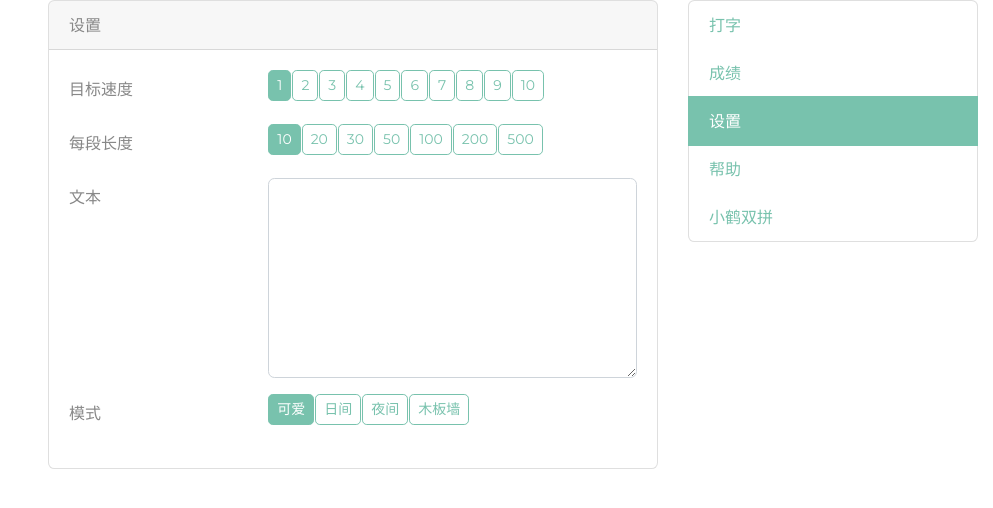
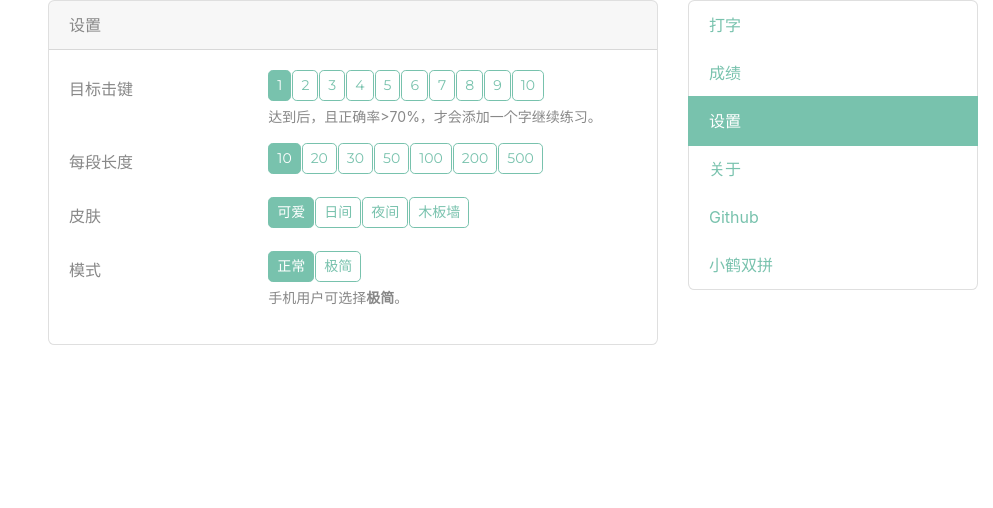
Before and after one commit to garfeng/xnhe, a React (Create React App) app: page /#/config in a window 1280 px wide. Shown: the top 508 px of the page, without its empty margins (287-1280 px from the left). Built offline with nearby package versions, Linux system fonts and the light colour scheme; the HTML template or start-up script is replaced by a standard one.

Commit message:
极简模式给手机用

```diff
--- a/src/js/config.jsx
+++ b/src/js/config.jsx
@@ -1,5 +1,5 @@
 import React, { Component } from "react";
-import { Row, Col, Card, CardHeader, CardBody, Form, FormGroup, Label, Input, Button, CardBlock } from "reactstrap";
+import { Row, Col, Card, CardHeader, CardBody, Form, FormText, FormGroup, Label, Input, Button, CardBlock } from "reactstrap";
 import db from './storage';
 
 class SelectButton extends Component {
@@ -36,13 +36,17 @@ class Config extends Component {
             goalSpeed: parseInt(db.getItem("goalSpeed")) || 1,
             currentLen: parseInt(db.getItem("currentLen")) || 10,
             article: db.getItem("article") || "",
-      night: parseInt(db.getItem("night")) || 0
+            night: parseInt(db.getItem("night")) || 0,
+            simple: parseInt(db.getItem("simple")) || 0
         }
         this.selectSpeed = this.selectSpeed.bind(this);
         this.selectLen = this.selectLen.bind(this);
         this.onInputArticle = this.onInputArticle.bind(this);
         this.triggerNight = this.triggerNight.bind(this);
+        this.triggerMode = this.triggerMode.bind(this)
         this.modeMap = ["可爱", "日间", "夜间", "木板墙"];
+        this.simpleMode = ["正常", "极简"];
+
     }
 
     triggerNight(d) {
@@ -70,6 +74,13 @@ class Config extends Component {
         db.setItem("goalSpeed", d.toString());
     }
 
+    triggerMode(d) {
+        const index = Math.max(this.simpleMode.indexOf(d), 0);
+        this.setState({ simple: index });
+        db.setItem("simple", index.toString());
+        window.forceUpdate();
+    }
+
     render() {
         const speedMap = [1, 2, 3, 4, 5, 6, 7, 8, 9, 10];
         const lenMap = [10, 20, 30, 50, 100, 200, 500];
@@ -78,17 +89,21 @@ class Config extends Component {
             <CardHeader>设置</CardHeader>
             <CardBody>
                 <Form>
-          <OneInputLine _id="goal_speed" name="目标速度">
+                    <OneInputLine _id="goal_speed" name="目标击键">
                         {speedMap.map(d => <SelectButton onClick={this.selectSpeed} currentValue={this.state.goalSpeed} value={d} key={d} />)}
+                        <FormText>
+                            达到后，且正确率>70%，才会添加一个字继续练习。
+                        </FormText>
                     </OneInputLine>
                     <OneInputLine _id="words_len" name="每段长度">
                         {lenMap.map(d => <SelectButton onClick={this.selectLen} currentValue={this.state.currentLen} value={d} key={d} />)}
                     </OneInputLine>
-          <OneInputLine _id="article" name="文本">
-            <Input style={{ height: 200 }} type="textarea" id="article" value={this.state.article} onChange={this.onInputArticle} />
+                    <OneInputLine _id="night" name="皮肤">
+                        {this.modeMap.map(d => <SelectButton onClick={this.triggerNight} currentValue={this.modeMap[this.state.night]} value={d} key={d} />)}
                     </OneInputLine>
                     <OneInputLine _id="night" name="模式">
-            {this.modeMap.map(d => <SelectButton onClick={this.triggerNight} currentValue={this.modeMap[this.state.night]} value={d} key={d} />)}
+                        {this.simpleMode.map(d => <SelectButton onClick={this.triggerMode} currentValue={this.simpleMode[this.state.simple]} value={d} key={d} />)}
+                        <FormText>手机用户可选择<strong>极简</strong>。</FormText>
                     </OneInputLine>
                 </Form>
             </CardBody>
--- /dev/null
+++ b/src/js/help.jsx
@@ -0,0 +1,22 @@
+import React, { Component } from "react";
+import { Col, Nav, Navbar, NavItem, NavbarBrand, Row, Container, Card, CardBody, CardHeader } from "reactstrap";
+import { NavLink } from "react-router-dom";
+
+class Help extends Component {
+
+  render() {
+    return (<Card className="full">
+      <CardHeader>关于</CardHeader>
+      <CardBody className="full">
+        <h4>一些你可能不会注意到的细节</h4>
+        <hr />
+        <ul>
+          <li>本工具运行时无需联网，所有数据都存储在你的本地。加载完毕后，您可以在地铁等没有信号的位置继续练习，数据不会丢失。</li>
+          <li>每次提高<strong>目标击键</strong>后，已练习的字会被<strong>重置</strong>，请谨慎操作。</li>
+        </ul>
+      </CardBody>
+    </Card>);
+  }
+}
+
+export default Help;
--- a/src/js/index.jsx
+++ b/src/js/index.jsx
@@ -10,12 +10,48 @@ import Navbar from "./navbar";
 import Left from "./left";
 import Right from "./right";
 
+const simpleStyle = `.card-header {
+              display: none;
+            }
+            .card-body {
+              padding: 0.6rem;
+            }
+            .card {
+              margin-bottom: 0.2rem;
+            }
+            .navbar-all {
+              display: none;
+            }
+            hr {
+              margin-top: 0.2rem;
+              margin-bottom: 0.5rem;
+            }`;
+const commonStyle = `.navbar-simple{
+             display: none;
+             }
+             .card{
+              margin-bottom:1rem;
+             }`;
+
+const SimpleStyle = (props) => {
+  if (props.simple) {
+    return (<style>
+      {simpleStyle}
+    </style>);
+  } else {
+    return (<style>
+      {commonStyle}
+    </style>);
+  }
+}
+
 
 class Index extends Component {
   constructor(props) {
     super(props);
     this.state = {
       night: parseInt(db.getItem("night")) || 0,
+      simple: parseInt(db.getItem("simple")) || 0,
       display: "none"
     };
     this.updateMode = this.updateMode.bind(this);
@@ -31,21 +67,21 @@ class Index extends Component {
 
   updateMode() {
     this.setState({
-      night: parseInt(db.getItem("night")) || 0
+      night: parseInt(db.getItem("night")) || 0,
+      simple: parseInt(db.getItem("simple")) || 0
     });
   }
-
-
 
   render() {
     return (
       <Router>
         <div>
           <link onLoad={this.show} href={this.styleMap[this.state.night]} rel="stylesheet" />
-          <Navbar />
+          <SimpleStyle simple={this.state.simple} />
           <Container className="height-100" fluid={true}>
             <Row className="height-100">
               <Col className="height-100" xs={12} sm={12} md={12} lg={{ size: 6, offset: 3 }}>
+                <Navbar />
                 <Left />
               </Col>
               <Col xs={12} sm={12} md={12} lg={3}>
--- a/src/js/left.jsx
+++ b/src/js/left.jsx
@@ -3,6 +3,7 @@ import Route from "react-router-dom/Route";
 import Typing from "./typing";
 import Grade from "./grade";
 import Config from "./config";
+import Help from "./help";
 
 class Left extends Component {
   render() {
@@ -11,6 +12,7 @@ class Left extends Component {
         <Route exact path="/" component={Typing} />
         <Route exact path="/grade" component={Grade} />
         <Route exact path="/config" component={Config} />
+        <Route exact path="/help" component={Help} />
       </div>
     );
   }
--- a/src/js/navbar.jsx
+++ b/src/js/navbar.jsx
@@ -1,19 +1,35 @@
 import React, { Component } from "react";
-import { Nav, Navbar, NavItem, NavbarBrand } from "reactstrap";
+import { Col, Nav, Navbar, NavItem, NavbarBrand, Row, Container, Card, CardBody } from "reactstrap";
 import { NavLink } from "react-router-dom";
 
 class GNavbar extends Component {
   render() {
+    return (
+      <Card className="navbar-simple">
+        <CardBody>
+          <NavLink exact className="btn btn-outline-primary btn-sm" activeClassName="disabled" to="/" >打字</NavLink> {" "}
+          <NavLink exact className="btn btn-outline-primary btn-sm" activeClassName="disabled" to="/grade" >成绩</NavLink>{" "}
+          <NavLink exact className="btn btn-outline-primary btn-sm" activeClassName="disabled" to="/config" >设置</NavLink>{" "}
+          <NavLink exact className="btn btn-outline-primary btn-sm" activeClassName="disabled" to="/help" >关于</NavLink>{" "}
+          <a className="btn btn-outline-primary btn-sm" href="http://www.flypy.com/">小鹤双拼</a>
+        </CardBody>
+      </Card>
+    );
     return null;
     return (
-      <Navbar color="primary" dark expand="md">
-        <NavLink className="navbar-brand" activeClassName="active" to="/">
-          Home
+      <Navbar color="primary" dark expand="xs" className="navbar-simple">
+        <NavLink exact className="navbar-brand" activeClassName="active" to="/">
+          打字
           </NavLink>
         <Nav className="mr-auto" navbar>
           <NavItem>
-            <NavLink className="nav-link" activeClassName="active" to="/grade">Grade</NavLink>
+            <NavLink exact className="nav-link" activeClassName="active" to="/grade">成绩</NavLink>
           </NavItem>
+          <NavItem>
+            <NavLink exact className="nav-link" activeClassName="active" to="/config" >设置</NavLink>
+          </NavItem>
+          <a className="nav-link" href="https://github.com/garfeng/xnhe#练习方法" >帮助</a>{" "}
+          <a className="nav-link" href="http://www.flypy.com/">小鹤</a>
         </Nav>
       </Navbar>
     );
--- a/src/js/right.jsx
+++ b/src/js/right.jsx
@@ -5,12 +5,13 @@ import { NavLink } from "react-router-dom";
 class Right extends Component {
     render() {
         return (
-      <div>
+            <div className="navbar-all">
                 <ListGroup color="primary">
                     <NavLink exact to="/" activeClassName="active" className="list-group-item">打字</NavLink>
                     <NavLink exact to="/grade" activeClassName="active" className="list-group-item">成绩</NavLink>
                     <NavLink exact to="/config" activeClassName="active" className="list-group-item">设置</NavLink>
-          <ListGroupItem tag="a" href="https://github.com/garfeng/xnhe#练习方法">帮助</ListGroupItem>
+                    <NavLink exact activeClassName="active" className="list-group-item" to="/help" >关于</NavLink>
+                    <ListGroupItem tag="a" href="https://github.com/garfeng/xnhe">Github</ListGroupItem>
                     <ListGroupItem tag="a" href="http://www.flypy.com/">小鹤双拼</ListGroupItem>
                 </ListGroup>
             </div>
--- a/src/js/typing.jsx
+++ b/src/js/typing.jsx
@@ -1,5 +1,5 @@
 import React, { Component } from "react";
-import { Button, Card, CardBody, CardHeader, FormText, UncontrolledTooltip } from "reactstrap";
+import { Button, Card, CardBody, CardHeader, FormText, UncontrolledTooltip, Input } from "reactstrap";
 import words from './words';
 import db from './storage';
 
@@ -152,10 +152,13 @@ class Text extends Component {
         return res;
     }
     selectArticle() {
+        return this.selectFromWords();
+        /*
         if (!this.props.article) {
           return this.selectFromWords();
         }
         return this.selectFromArticle();
+        */
         //    return this.selectFromArticle();
     }
     text() {
@@ -276,18 +279,19 @@ class Text extends Component {
     }
 
     render() {
-    const helpInfo = this.props.article ? "从文章中选择以下文字：" : "随机选择以下文字：";
+        //  const helpInfo = this.props.article ? "从文章中选择以下文字：" : "随机选择以下文字：";
+        const helpInfo = "随机选择以下文字："
         const text = this.wordsSelect.split("");
         return <Card>
             <CardHeader>文本</CardHeader>
             <CardBody>
+                <FormText color="muted">
+                    {helpInfo} {text.map(this.OneProbC)}
+                </FormText>
+                <hr />
                 <div className="flex">
                     {this.state.text.map(this.OneCharacter)}
                 </div>
-        <hr />
-        <FormText color="muted">
-          {helpInfo} {text.map(this.OneProbC)}
-        </FormText>
             </CardBody>
         </Card>
     }
@@ -325,7 +329,8 @@ class Keyboard extends Component {
         this.reset = this.reset.bind(this);
 
         this.state = {
-      value: ""
+            value: "",
+            simple: parseInt(db.getItem("simple")) || 0
         };
         this.start = false;
     }
@@ -356,9 +361,7 @@ class Keyboard extends Component {
 
     render() {
         return <div ref="origin_position"><div ><Card>
-      <textarea className="form-control" style={{
-        width: "100%", height: "200px", minWidth: "100%", minHeight: "200px", maxWidth: "100%"
-      }} onKeyDown={this.onKeyDown} onChange={this.onChange} value={this.state.value} ref="input" />
+            <textarea className="form-control form-control-sm text-muted" rows={this.state.simple == 1 ? 1 : 4} onKeyDown={this.onKeyDown} onChange={this.onChange} value={this.state.value} ref="input" style={{ backgroundColor: "transparent", border: "0 solid" }} placeholder="在这里输入……" />
         </Card>
         </div></div>
     }
@@ -412,9 +415,7 @@ class Typing extends Component {
         return (
             <div className="flex-center">
                 <Text currentGrade={this.state.currentGrade} goalSpeed={this.state.goalSpeed || 2} article={this.state.article} wdLen={this.state.wdLen} ref="text" onReset={this.onReset} />
-        <br />
                 <Keyboard ref="input" onInput={this.onInput} onStart={this.onStart} onKeyDown={this.onKeyDown} />
-        <br />
                 <CurrentGrade ref="grade" goalSpeed={this.props.goalSpeed || 2} onGradeUpdate={this.updateGrade} />
             </div>
         );
@@ -522,8 +523,8 @@ class CurrentGrade extends Component {
         return <Card>
             <CardHeader>成绩</CardHeader>
             <CardBody className="flex">
-        速度(击键)：{parseInt(this.state.speed * 100) / 100} {" | "}
-        速度(字)：{parseInt(this.state.wordsSpeed * 100) / 100} {" | "}
+                击键：{parseInt(this.state.speed * 100) / 100} {" | "}
+                打字：{parseInt(this.state.wordsSpeed * 100) / 100} {" | "}
                 错误：{parseInt(this.state.error * 100)}%
       </CardBody>
         </Card>
```
Lines whose indentation alone changed are shown as unchanged.
